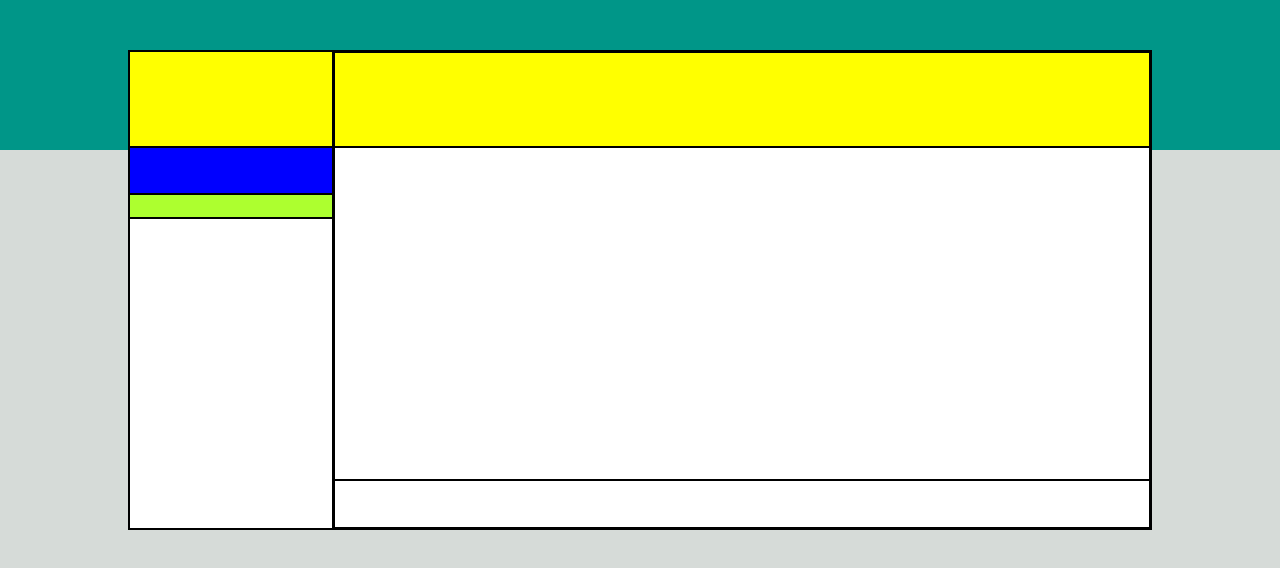
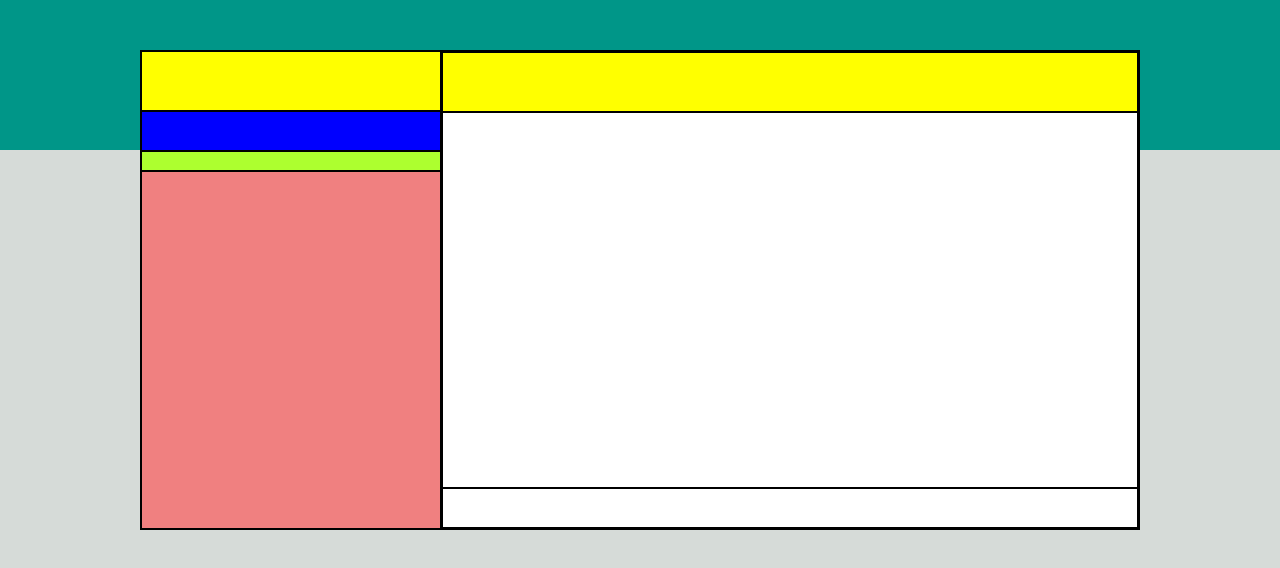
Before and after one commit to ryampeguero/html-css-boolzapp, a plain HTML site: page index.html in a window 1280 px wide. Drawn offline with Linux system fonts and the light colour scheme.

Commit message:
fix: Set Custom set properties improving style.css file

```diff
--- a/css/responsive.css
+++ b/css/responsive.css
@@ -1,9 +1,25 @@
 /* DESKTOP FIRST */
 
 @media screen and (max-width: 992px) {
+    :root {
+        --scroll-col-width: 200px;
+        --top-section-width: 60px;
+    }
+
     .header {
         height: 0;
     }
+
+    .notif-section,
+    .search-section {
+        display: none;
+    }
+
+    .main-section {
+        height: calc(100% - var(--top-section-width));
+        overflow-y: scroll;
+    }
+
 
     .container {
         position: static;
@@ -15,6 +31,8 @@
 }
 
 @media screen and (max-width: 768px) {
+
+
     .col-scroll {
         visibility: hidden;
         width: 0%;
--- a/css/style.css
+++ b/css/style.css
@@ -1,3 +1,7 @@
+:root {
+    --scroll-col-width: 300px;
+    --top-section-width: 60px;
+}
 /* RESET */
 * {
     margin: 0;
@@ -13,11 +17,13 @@ body {
 .container {
     margin: 0 auto;
     width: 80vw;
+    max-width: 1000px;
     height: 60vh;
 
-    position: relative;
-    top: -100px;
+    position: fixed;
+    top: 50px;
     left: 0;
+    right: 0;
 
     z-index: 9999;
     /* debug */
@@ -33,6 +39,7 @@ body {
 /* FLEX SETTINGS */
 .flex {
     display: flex;
+    flex-shrink: 0;
 }
 
 .flex-column {
@@ -58,49 +65,54 @@ body {
 
 /* MAIN */
 .col-scroll {
-    width: 20%;
-    height: 100%;
+    width: var(--scroll-col-width);
+
     /* debug */
+      /* height: 100%; */
     /* border: 1px solid black; */
 }
 
 .col-main {
-    width: 80%;
-    height: 100%;
+    width: calc(100% - var(--scroll-col-width));
+
     /* debug */
+    /* height: 100%; */
     border: 1px solid black;
 }
 
-/* Minor Cols */
+/* Left col*/
 .top-section {
-    height: 20%;
+    height: var(--top-section-width);
     /* debug */
     border: 1px solid black;
     background-color: yellow;
 }
 
 .notif-section {
-    height: 10%;
+    height: 40px;
     /* debug */
     background-color: blue;
 }
 
 .search-section {
-    height: 5%;
+    height: 20px;
     /* debug */
     background-color: greenyellow;
 }
 
 .main-section {
-    height: 65%;
-    /* flex-grow: 1; */
+    height: calc(100% - (60px + var(--top-section-width)));
+    overflow-y: scroll;
+    /* debug */
+    background-color: lightcoral;
 }
 
-/* Message Area */
+/* Right Col */
 .text-section {
-    height: 70%;
+    height: calc(100% - (40px + var(--top-section-width)));
+    overflow-y: scroll;
 }
 
 .type-section {
-    height: 10%;
+    height: 40px;
 }
```
